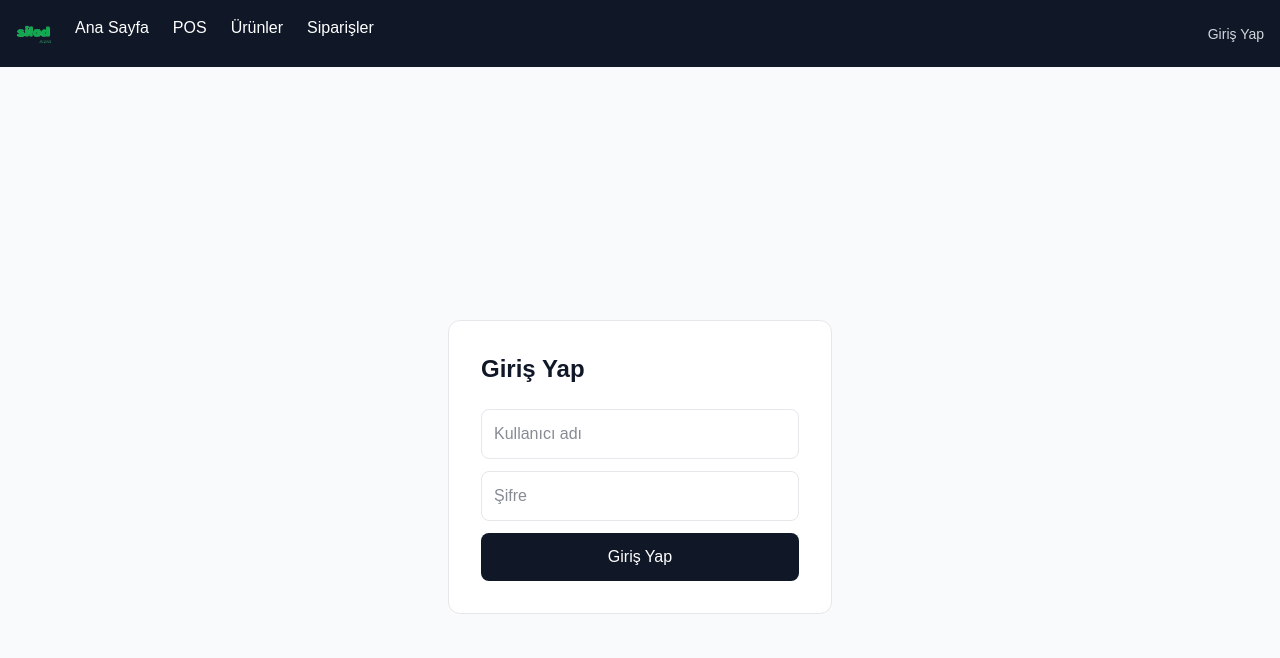
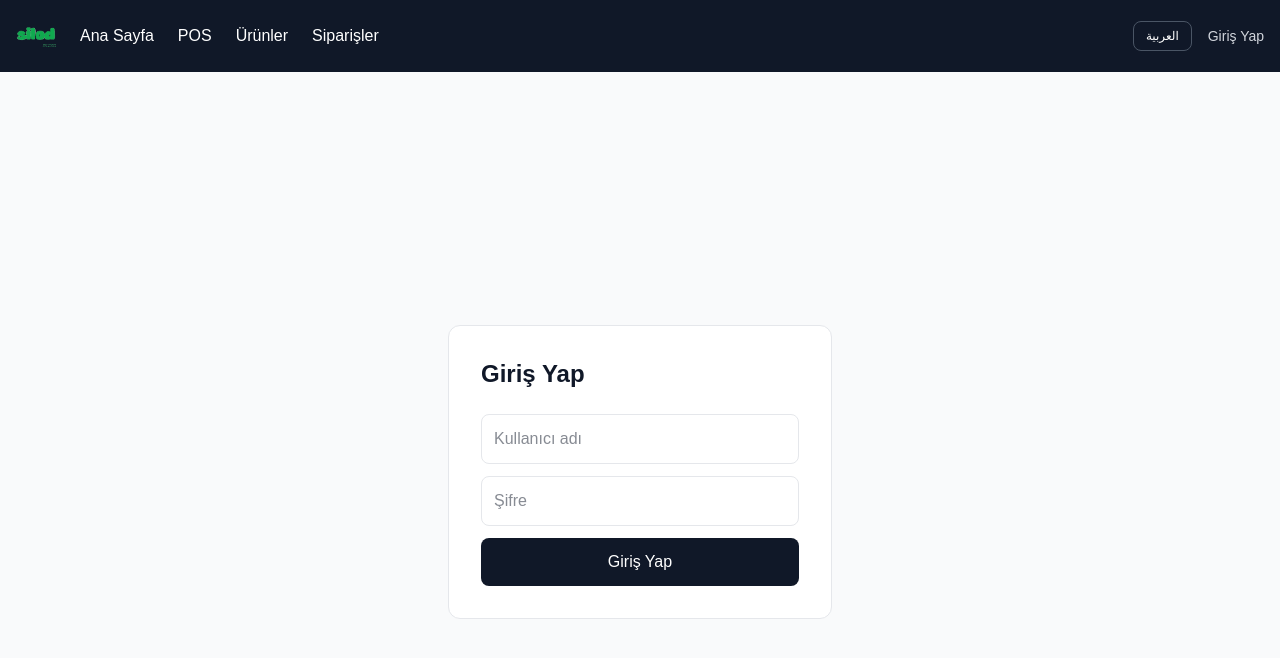
Before and after one commit to Sermedsefaa/pos-app, a Next.js app: page /giris in a window 1280 px wide. Shown: the top 658 px of the page. Built offline with nearby package versions, Linux system fonts and the light colour scheme; no server answers.

Commit message:
tum sayfalara dil destegi eklendi

```diff
--- /dev/null
+++ b/app/components/DilContext.js
@@ -0,0 +1,23 @@
+"use client"
+
+import { createContext, useContext, useState } from "react"
+import tr from "../locales/tr"
+import ar from "../locales/ar"
+
+const DilContext = createContext()
+
+export function DilProvider({ children }) {
+  const [dil, setDil] = useState("tr")
+  const t = dil === "tr" ? tr : ar
+  const rtl = dil === "ar"
+
+  return (
+    <DilContext.Provider value={{ dil, setDil, t, rtl }}>
+      {children}
+    </DilContext.Provider>
+  )
+}
+
+export function useDil() {
+  return useContext(DilContext)
+}
--- /dev/null
+++ b/app/components/MainLayout.js
@@ -0,0 +1,15 @@
+"use client"
+
+import { useDil } from "./DilContext"
+import Navbar from "./Navbar"
+
+export default function MainLayout({ children }) {
+  const { rtl } = useDil()
+
+  return (
+    <div dir={rtl ? "rtl" : "ltr"}>
+      <Navbar />
+      <main>{children}</main>
+    </div>
+  )
+}
--- a/app/components/Navbar.js
+++ b/app/components/Navbar.js
@@ -2,31 +2,44 @@
 
 import Link from "next/link"
 import { useSession, signOut } from "next-auth/react"
+import { useDil } from "./DilContext"
 
 export default function Navbar() {
   const { data: session } = useSession()
+  const { dil, setDil, t } = useDil()
 
   return (
-    <nav className="bg-gray-900 text-white p-4 flex items-center justify-between">
-      <div className="flex gap-6">
-      <img src="/logo.png" alt="Logo" className="h-8 w-auto"  style={{ height: "35px", width: "auto" }}/>
-        <Link href="/" className="hover:text-gray-300">Ana Sayfa</Link>
-        <Link href="/pos" className="hover:text-gray-300">POS</Link>
-        <Link href="/urunler" className="hover:text-gray-300">Ürünler</Link>
-        <Link href="/siparisler" className="hover:text-gray-300">Siparişler</Link>
+    <nav
+      className="bg-gray-900 text-white p-4 flex items-center justify-between"
+      dir={dil === "ar" ? "rtl" : "ltr"}
+    >
+      <div className="flex gap-6 items-center">
+        <img src="/logo.png" alt="Logo" style={{ height: "40px", width: "auto" }} />
+        <Link href="/" className="hover:text-gray-300">{t.anaSayfa}</Link>
+        <Link href="/pos" className="hover:text-gray-300">{t.pos}</Link>
+        <Link href="/urunler" className="hover:text-gray-300">{t.urunler}</Link>
+        <Link href="/siparisler" className="hover:text-gray-300">{t.siparisler}</Link>
       </div>
 
-      <div>
+      <div className="flex items-center gap-4">
+        {/* Dil seçici */}
+        <button
+          onClick={() => setDil(dil === "tr" ? "ar" : "tr")}
+          className="text-xs border border-gray-600 rounded-lg px-3 py-1.5 hover:border-gray-400 transition-colors"
+        >
+          {dil === "tr" ? "العربية" : "Türkçe"}
+        </button>
+
         {session ? (
           <button
             onClick={() => signOut({ callbackUrl: "/giris" })}
             className="text-gray-300 hover:text-white text-sm"
           >
-            Çıkış Yap
+            {t.cikisYap}
           </button>
         ) : (
           <Link href="/giris" className="text-gray-300 hover:text-white text-sm">
-            Giriş Yap
+            {t.girisYap}
           </Link>
         )}
       </div>
--- a/app/layout.js
+++ b/app/layout.js
@@ -1,14 +1,18 @@
 import "./globals.css"
-import Navbar from "./components/Navbar"
 import Providers from "./components/Providers"
+import { DilProvider } from "./components/DilContext"
+import MainLayout from "./components/MainLayout"
 
 export default function RootLayout({ children }) {
   return (
     <html lang="tr">
       <body>
         <Providers>
-          <Navbar />
-          <main>{children}</main>
+          <DilProvider>
+            <MainLayout>
+              {children}
+            </MainLayout>
+          </DilProvider>
         </Providers>
       </body>
     </html>
--- /dev/null
+++ b/app/locales/ar.js
@@ -0,0 +1,48 @@
+const ar = {
+  anaSayfa: "الرئيسية",
+  pos: "نقطة البيع",
+  urunler: "المنتجات",
+  siparisler: "الطلبات",
+  cikisYap: "تسجيل الخروج",
+  girisYap: "تسجيل الدخول",
+  dashboard: "لوحة التحكم",
+  bugunCiro: "مبيعات اليوم",
+  bugunSiparis: "طلبات اليوم",
+  toplamCiro: "إجمالي المبيعات",
+  toplamSiparis: "إجمالي الطلبات",
+  enCokSatanlar: "الأكثر مبيعاً",
+  henuzSatisYok: "لا توجد مبيعات بعد.",
+  adet: "قطعة",
+  sepet: "السلة",
+  temizle: "مسح",
+  henuzUrunYok: "لم يتم إضافة منتجات بعد",
+  toplam: "الإجمالي",
+  siparisiTamamla: "إتمام الطلب",
+  kaydediliyor: "جارٍ الحفظ...",
+  siparisKaydedildi: "✓ تم حفظ الطلب",
+  hataOlustu: "✗ حدث خطأ",
+  tumKategoriler: "الكل",
+  yeniUrunEkle: "إضافة منتج جديد",
+  urunAdi: "اسم المنتج",
+  fiyat: "السعر (IQD)",
+  kategori: "الفئة (اختياري)",
+  ekle: "إضافة",
+  ekleniyor: "جارٍ الإضافة...",
+  duzenle: "تعديل",
+  sil: "حذف",
+  kaydet: "حفظ",
+  iptal: "إلغاء",
+  siparisSayisi: "طلب",
+  kullaniciAdi: "اسم المستخدم",
+  sifre: "كلمة المرور",
+  giris: "تسجيل الدخول",
+  girisYapiliyor: "جارٍ تسجيل الدخول...",
+  hataliGiris: "اسم المستخدم أو كلمة المرور غير صحيحة.",
+  siparisNo: "طلب #",
+  yukleniyor: "جارٍ التحميل...",
+  henuzSiparisYok: "لا توجد طلبات بعد.",
+  eminMisin: "هل أنت متأكد من حذف هذا المنتج؟",
+  sepetTemizle: "هل تريد مسح السلة؟",
+}
+
+export default ar
--- /dev/null
+++ b/app/locales/tr.js
@@ -0,0 +1,48 @@
+const tr = {
+  anaSayfa: "Ana Sayfa",
+  pos: "POS",
+  urunler: "Ürünler",
+  siparisler: "Siparişler",
+  cikisYap: "Çıkış Yap",
+  girisYap: "Giriş Yap",
+  dashboard: "Dashboard",
+  bugunCiro: "Bugünün cirosu",
+  bugunSiparis: "Bugünün siparişleri",
+  toplamCiro: "Toplam ciro",
+  toplamSiparis: "Toplam sipariş",
+  enCokSatanlar: "En çok satılan ürünler",
+  henuzSatisYok: "Henüz satış yok.",
+  adet: "adet",
+  sepet: "Sepet",
+  temizle: "Temizle",
+  henuzUrunYok: "Henüz ürün eklenmedi",
+  toplam: "Toplam",
+  siparisiTamamla: "Siparişi Tamamla",
+  kaydediliyor: "Kaydediliyor...",
+  siparisKaydedildi: "✓ Sipariş kaydedildi",
+  hataOlustu: "✗ Bir hata oluştu",
+  tumKategoriler: "Tümü",
+  yeniUrunEkle: "Yeni Ürün Ekle",
+  urunAdi: "Ürün adı",
+  fiyat: "Fiyat (IQD)",
+  kategori: "Kategori (opsiyonel)",
+  ekle: "Ekle",
+  ekleniyor: "Ekleniyor...",
+  duzenle: "Düzenle",
+  sil: "Sil",
+  kaydet: "Kaydet",
+  iptal: "İptal",
+  siparisSayisi: "Sipariş",
+  kullaniciAdi: "Kullanıcı adı",
+  sifre: "Şifre",
+  giris: "Giriş Yap",
+  girисYapiliyor: "Giriş yapılıyor...",
+  hataliGiris: "Kullanıcı adı veya şifre hatalı.",
+  siparisNo: "Sipariş #",
+  yukleniyor: "Yükleniyor...",
+  henuzSiparisYok: "Henüz sipariş yok.",
+  eminMisin: "Bu ürünü silmek istediğine emin misin?",
+  sepetTemizle: "Sepeti temizlemek istediğine emin misin?",
+}
+
+export default tr
--- a/app/page.js
+++ b/app/page.js
@@ -3,16 +3,16 @@
 import { useEffect, useState } from "react"
 import { useSession } from "next-auth/react"
 import { useRouter } from "next/navigation"
+import { useDil } from "./components/DilContext"
 
 export default function HomePage() {
   const { status } = useSession()
   const router = useRouter()
+  const { t, rtl } = useDil()
   const [veri, setVeri] = useState(null)
 
   useEffect(() => {
-    if (status === "unauthenticated") {
-      router.push("/giris")
-    }
+    if (status === "unauthenticated") router.push("/giris")
   }, [status, router])
 
   useEffect(() => {
@@ -24,65 +24,59 @@ export default function HomePage() {
   }, [status])
 
   if (status === "loading" || status === "unauthenticated") {
-    return <div className="p-8 text-gray-500">Yükleniyor...</div>
+    return <div className="p-8 text-gray-500">{t.yukleniyor}</div>
   }
 
   return (
-    <div className="p-8 max-w-3xl">
+    <div className="p-8 max-w-3xl" dir={rtl ? "rtl" : "ltr"}>
       <h1 className="text-2xl font-bold mb-8 text-gray-900 dark:text-gray-100">
-        Dashboard
+        {t.dashboard}
       </h1>
 
-      {/* Özet kartlar */}
       <div className="grid grid-cols-2 gap-4 mb-10">
         <div className="border border-gray-200 dark:border-gray-700 rounded-xl p-6">
-          <p className="text-sm text-gray-500 mb-1">Bugünün cirosu</p>
+          <p className="text-sm text-gray-500 mb-1">{t.bugunCiro}</p>
           <p className="text-3xl font-bold text-gray-900 dark:text-gray-100">
             {veri?.bugunCiro?.toLocaleString() || "0"} IQD
           </p>
         </div>
-
         <div className="border border-gray-200 dark:border-gray-700 rounded-xl p-6">
-          <p className="text-sm text-gray-500 mb-1">Bugünün siparişleri</p>
+          <p className="text-sm text-gray-500 mb-1">{t.bugunSiparis}</p>
           <p className="text-3xl font-bold text-gray-900 dark:text-gray-100">
             {veri?.bugunSiparisSayisi || "0"}
           </p>
         </div>
-
         <div className="border border-gray-200 dark:border-gray-700 rounded-xl p-6">
-          <p className="text-sm text-gray-500 mb-1">Toplam ciro</p>
+          <p className="text-sm text-gray-500 mb-1">{t.toplamCiro}</p>
           <p className="text-3xl font-bold text-gray-900 dark:text-gray-100">
             {veri?.toplamCiro?.toLocaleString() || "0"} IQD
           </p>
         </div>
-
         <div className="border border-gray-200 dark:border-gray-700 rounded-xl p-6">
-          <p className="text-sm text-gray-500 mb-1">Toplam sipariş</p>
+          <p className="text-sm text-gray-500 mb-1">{t.toplamSiparis}</p>
           <p className="text-3xl font-bold text-gray-900 dark:text-gray-100">
             {veri?.toplamSiparisSayisi || "0"}
           </p>
         </div>
       </div>
 
-      {/* En çok satanlar */}
       <div className="border border-gray-200 dark:border-gray-700 rounded-xl p-6">
         <h2 className="font-bold text-lg mb-4 text-gray-900 dark:text-gray-100">
-          En çok satılan ürünler
+          {t.enCokSatanlar}
         </h2>
-
         {veri?.enCokSatanlar?.length === 0 ? (
-          <p className="text-gray-400 text-sm">Henüz satış yok.</p>
+          <p className="text-gray-400 text-sm">{t.henuzSatisYok}</p>
         ) : (
           <div className="flex flex-col gap-3">
             {veri?.enCokSatanlar?.map((urun, i) => (
               <div key={i} className="flex justify-between items-center">
                 <div className="flex items-center gap-3">
                   <span className="text-gray-400 text-sm w-4">{i + 1}</span>
-                  <span className="text-gray-900 dark:text-gray-100">
-                    {urun.ad}
-                  </span>
+                  <span className="text-gray-900 dark:text-gray-100">{urun.ad}</span>
                 </div>
-                <span className="text-gray-500 text-sm">{urun.adet} adet</span>
+                <span className="text-gray-500 text-sm">
+                  {urun.adet} {t.adet}
+                </span>
               </div>
             ))}
           </div>
```
Also changed, not shown: app/giris/page.js (+8 -11 lines), app/pos/page.js (+19 -43 lines), app/siparisler/page.js (+10 -12 lines), app/urunler/page.js (+21 -43 lines).
